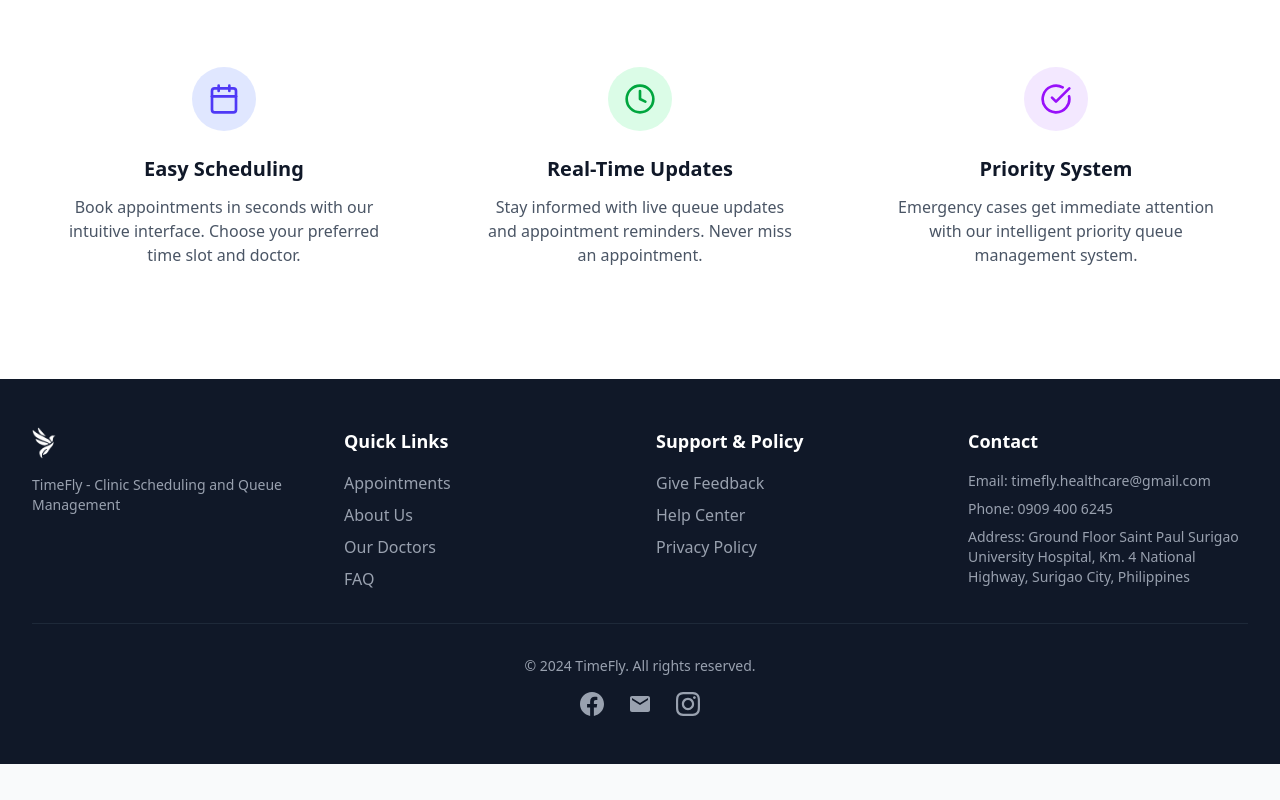
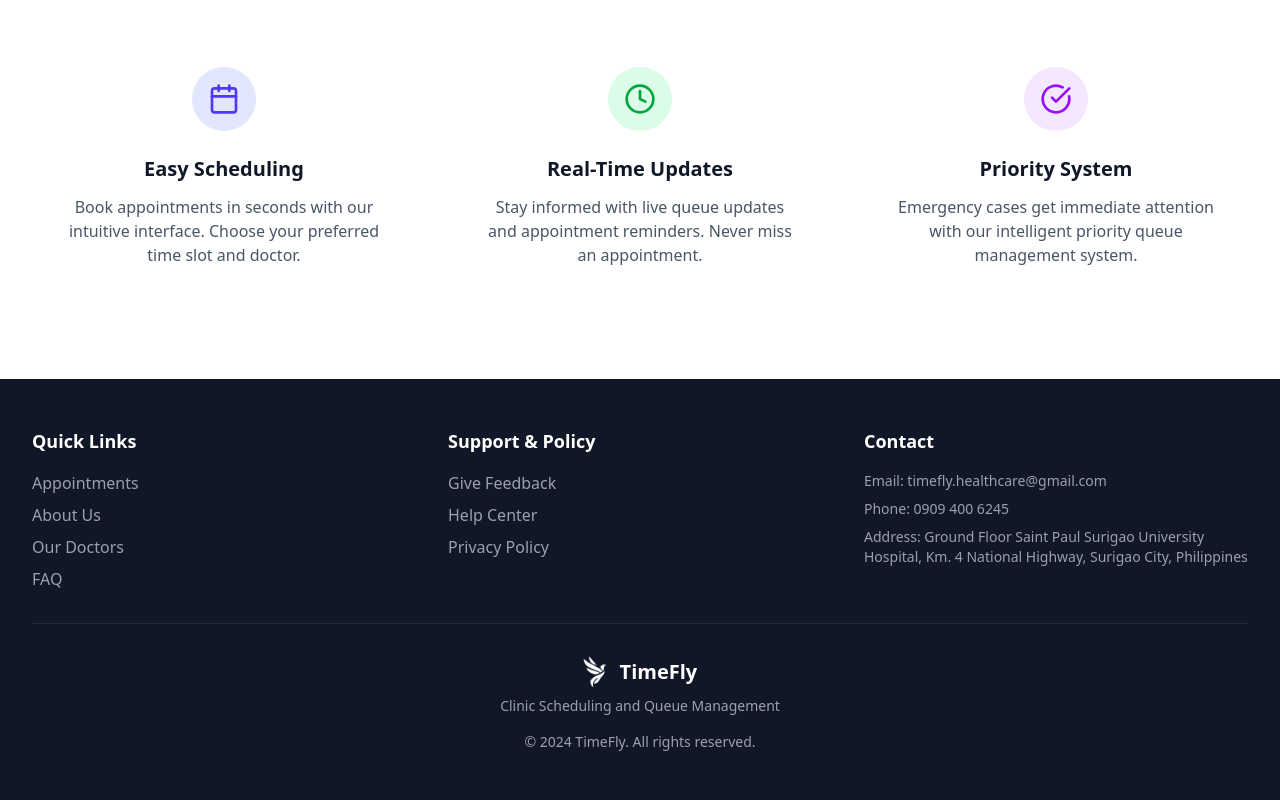
Before and after one commit to AndreiAriar/timefly-clinic-system, a React (Vite) app: page /patient in a window 1280 px wide. Shown: the part 1628-2428 px from the top of the page. Before the commit the page ends 2392 px from the top, so only its background shows below. Built offline with nearby package versions, Linux system fonts and the light colour scheme; no server answers; the database is empty; sample sign-in values are in the browser's storage.

Commit message:
Fix footer section

```diff
--- a/src/components/Dashboard.tsx
+++ b/src/components/Dashboard.tsx
@@ -471,24 +471,10 @@ const renderPage = () => {
       <div className="flex-1 pt-20">
         {renderPage()}
       </div>
-
       {/* Footer */}
       <footer className="bg-gray-900 text-white py-12">
         <div className="max-w-7xl mx-auto px-4 sm:px-6 lg:px-8">
-          <div className="grid grid-cols-1 md:grid-cols-4 gap-8 mb-8">
-            <div className="col-span-1">
-              <div className="flex items-center space-x-2 mb-4">
-                <img
-                  src="/timefly_logo.png"
-                  alt="TimeFly Logo"
-                  className="h-8 w-auto brightness-0 invert"
-                />
-              </div>
-              <p className="text-gray-400 text-sm">
-                 TimeFly - Clinic Scheduling and Queue Management
-              </p>
-            </div>
-
+          <div className="grid grid-cols-1 md:grid-cols-3 gap-8 mb-8">
             <div>
               <h3 className="font-semibold text-lg mb-4">Quick Links</h3>
               <ul className="space-y-2">
@@ -519,26 +505,24 @@ const renderPage = () => {
           </div>
 
           <div className="border-t border-gray-800 pt-8 flex flex-col items-center">
-            <p className="text-gray-400 text-sm mb-4">
+            {/* Centered Logo + Title Block - Side by Side */}
+            <div className="flex flex-col items-center mb-4">
+              <div className="flex items-center justify-center space-x-3 mb-2">
+                <img
+                  src="/timefly_logo.png"
+                  alt="TimeFly Logo"
+                  className="h-8 w-auto brightness-0 invert"
+                />
+                <span className="text-xl font-bold text-white">TimeFly</span>
+              </div>
+              <p className="text-gray-400 text-sm text-center">
+                Clinic Scheduling and Queue Management
+              </p>
+            </div>
+
+            <p className="text-gray-400 text-sm">
               © 2024 TimeFly. All rights reserved.
             </p>
-            <div className="flex space-x-6">
-              <a href="https://facebook.com/timefly" className="text-gray-400 hover:text-white transition">
-                <svg className="w-6 h-6" fill="currentColor" viewBox="0 0 24 24">
-                  <path d="M24 12.073c0-6.627-5.373-12-12-12s-12 5.373-12 12c0 5.99 4.388 10.954 10.125 11.854v-8.385H7.078v-3.47h3.047V9.43c0-3.007 1.792-4.669 4.533-4.669 1.312 0 2.686.235 2.686.235v2.953H15.83c-1.491 0-1.956.925-1.956 1.874v2.25h3.328l-.532 3.47h-2.796v8.385C19.612 23.027 24 18.062 24 12.073z"/>
-                </svg>
-              </a>
-              <a href="mailto:timefly.healthcare@gmail.com" className="text-gray-400 hover:text-white transition">
-                <svg className="w-6 h-6" fill="currentColor" viewBox="0 0 24 24">
-                  <path d="M20 4H4c-1.1 0-1.99.9-1.99 2L2 18c0 1.1.9 2 2 2h16c1.1 0 2-.9 2-2V6c0-1.1-.9-2-2-2zm0 4l-8 5-8-5V6l8 5 8-5v2z"/>
-                </svg>
-              </a>
-              <a href="https://instagram.com/timefly" className="text-gray-400 hover:text-white transition">
-               <svg className="w-6 h-6" fill="currentColor" viewBox="0 0 24 24">
-                  <path d="M12 2.163c3.204 0 3.584.012 4.85.07 3.252.148 4.771 1.691 4.919 4.919.058 1.265.069 1.645.069 4.849 0 3.205-.012 3.584-.069 4.849-.149 3.225-1.664 4.771-4.919 4.919-1.266.058-1.644.07-4.85.07-3.204 0-3.584-.012-4.849-.07-3.26-.149-4.771-1.699-4.919-4.92-.058-1.265-.07-1.644-.07-4.849 0-3.204.013-3.583.07-4.849.149-3.227 1.664-4.771 4.919-4.919 1.266-.057 1.645-.069 4.849-.069zm0-2.163c-3.259 0-3.667.014-4.947.072-4.358.2-6.78 2.618-6.98 6.98-.059 1.281-.073 1.689-.073 4.948 0 3.259.014 3.668.072 4.948.2 4.358 2.618 6.78 6.98 6.98 1.281.058 1.689.072 4.948.072 3.259 0 3.668-.014 4.948-.072 4.354-.2 6.782-2.618 6.979-6.98.059-1.28.073-1.689.073-4.948 0-3.259-.014-3.667-.072-4.947-.196-4.354-2.617-6.78-6.979-6.98-1.281-.059-1.69-.073-4.949-.073zm0 5.838c-3.403 0-6.162 2.759-6.162 6.162s2.759 6.163 6.162 6.163 6.162-2.759 6.162-6.163c0-3.403-2.759-6.162-6.162-6.162zm0 10.162c-2.209 0-4-1.79-4-4 0-2.209 1.791-4 4-4s4 1.791 4 4c0 2.21-1.791 4-4 4zm6.406-11.845c-.796 0-1.441.645-1.441 1.44s.645 1.44 1.441 1.44c.795 0 1.439-.645 1.439-1.44s-.644-1.44-1.439-1.44z"/>
-                </svg>
-              </a>
-            </div>
           </div>
         </div>
       </footer>
```
